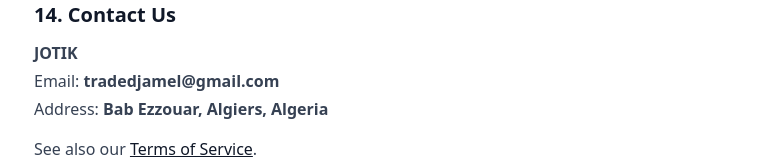
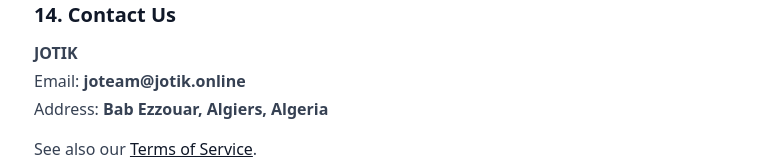
Before and after one commit to JOTIK1/jotik, a Next.js app: page /privacy in a window 1280 px wide. Shown: the part 4103-4263 px from the top of the page, without its empty margins (254-1023 px from the left). Built offline with nearby package versions, Linux system fonts and the light colour scheme.

Commit message:
Update page.tsx

```diff
--- a/app/privacy/page.tsx
+++ b/app/privacy/page.tsx
@@ -224,7 +224,7 @@
       <section className="mb-8">
         <h2 className="text-xl font-semibold mb-3 text-gray-900">14. Contact Us</h2>
         <p className="mb-1"><strong>JOTIK</strong></p>
-        <p className="mb-1">Email: <strong>tradedjamel@gmail.com</strong></p>
+        <p className="mb-1">Email: <strong>joteam@jotik.online</strong></p>
         <p className="mb-4">Address: <strong>Bab Ezzouar, Algiers, Algeria</strong></p>
         <p>
           See also our <Link href="/terms" className="text-gray-900 font-medium underline hover:no-underline">Terms of Service</Link>.
```
